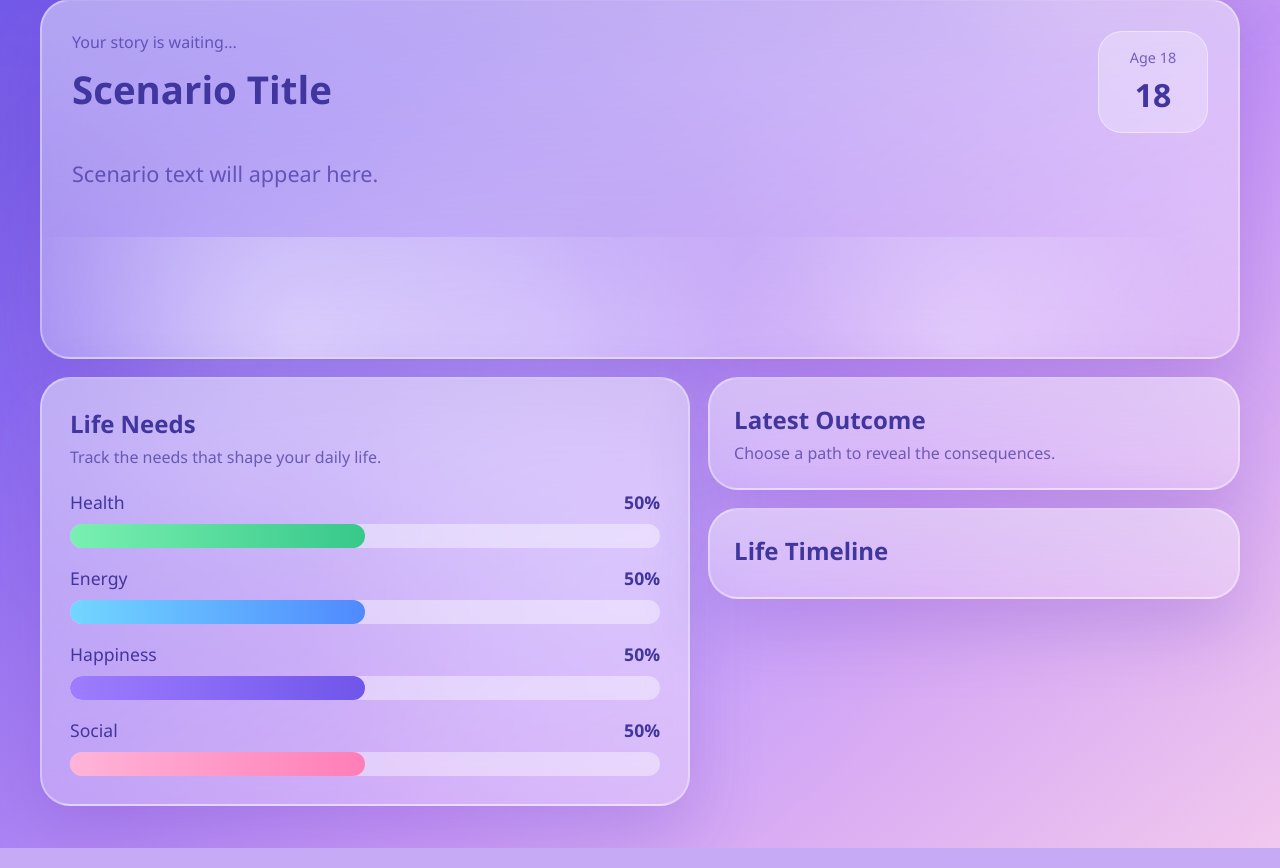
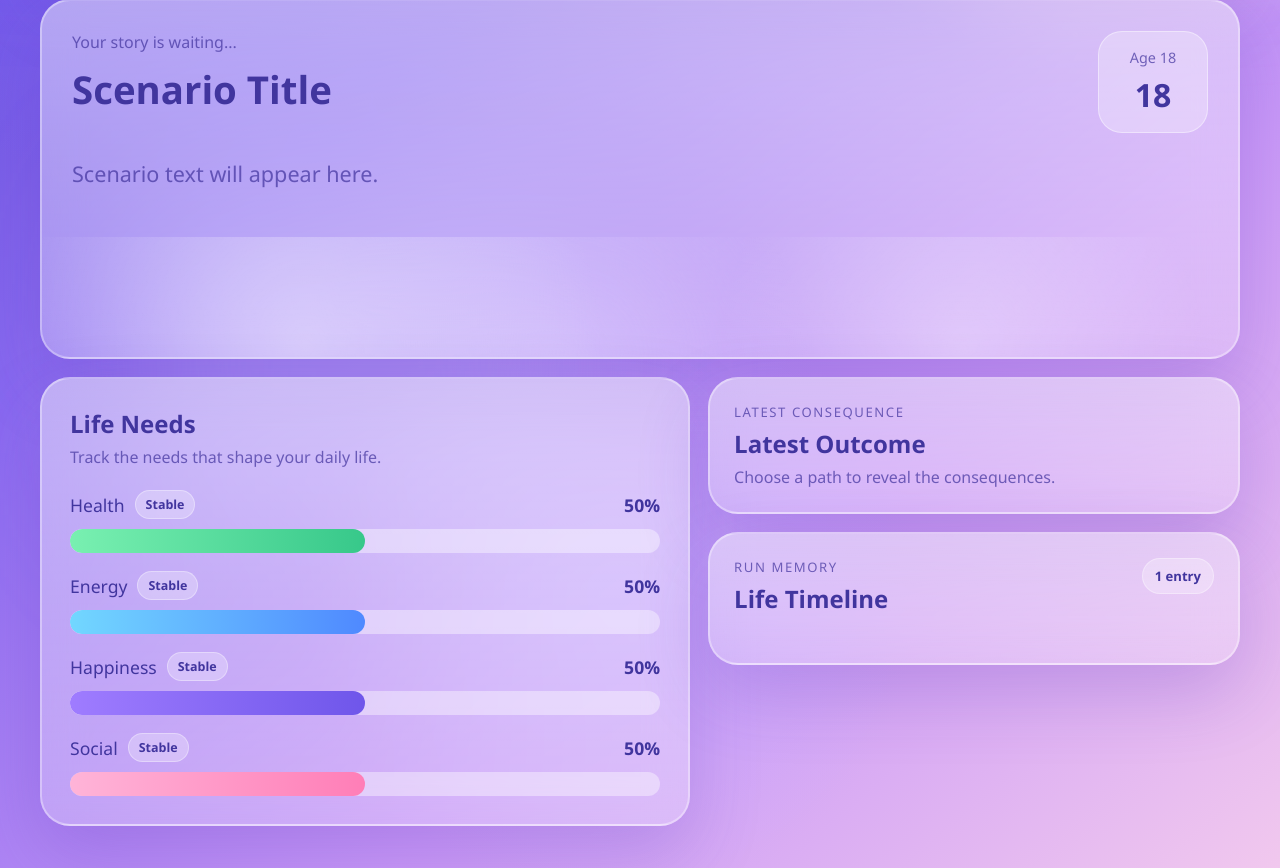
Before and after one commit to Laugerr/Moira-AI, a Flask app: page / in a window 1280 px wide. Shown: the part 381-1249 px from the top of the page. Run offline with Flask 3, Linux system fonts and the light colour scheme.

Commit message:
✨ Polish v0.2.0 UI clarity and run feedback

```diff
--- a/static/script.js
+++ b/static/script.js
@@ -33,6 +33,11 @@ const healthStat = document.getElementById("health-stat");
 const energyStat = document.getElementById("energy-stat");
 const happinessStat = document.getElementById("happiness-stat");
 const socialStat = document.getElementById("social-stat");
+const healthState = document.getElementById("health-state");
+const energyState = document.getElementById("energy-state");
+const happinessState = document.getElementById("happiness-state");
+const socialState = document.getElementById("social-state");
+const historyCount = document.getElementById("history-count");
 
 const healthBar = document.getElementById("health-bar");
 const energyBar = document.getElementById("energy-bar");
@@ -47,6 +52,28 @@ const profileOrigin = document.getElementById("profile-origin");
 const profileSummary = document.getElementById("profile-summary");
 const profileAgeBadge = document.getElementById("profile-age-badge");
 
+function getNeedState(value) {
+  if (value <= 20) {
+    return { label: "Critical", tone: "critical" };
+  }
+
+  if (value <= 40) {
+    return { label: "Low", tone: "low" };
+  }
+
+  if (value >= 75) {
+    return { label: "Strong", tone: "strong" };
+  }
+
+  return { label: "Stable", tone: "stable" };
+}
+
+function applyNeedState(element, value) {
+  const state = getNeedState(value);
+  element.textContent = state.label;
+  element.className = `stat-state ${state.tone}`;
+}
+
 function updateStatsUI(stats) {
   ageStat.textContent = stats.age;
   moneyStat.textContent = `$${Number(stats.money).toLocaleString()}`;
@@ -59,6 +86,11 @@ function updateStatsUI(stats) {
   energyBar.style.width = `${stats.energy}%`;
   happinessBar.style.width = `${stats.happiness}%`;
   socialBar.style.width = `${stats.social}%`;
+
+  applyNeedState(healthState, stats.health);
+  applyNeedState(energyState, stats.energy);
+  applyNeedState(happinessState, stats.happiness);
+  applyNeedState(socialState, stats.social);
 }
 
 function renderProfile(profile) {
@@ -98,8 +130,14 @@ function renderScenario(scenario) {
 
 function renderHistory(history) {
   historyList.innerHTML = "";
+  historyCount.textContent = `${history.length} ${history.length === 1 ? "entry" : "entries"}`;
 
   const reversedHistory = [...history].reverse();
+
+  if (!reversedHistory.length) {
+    historyList.innerHTML = '<div class="history-empty">No major life events have been recorded yet.</div>';
+    return;
+  }
 
   reversedHistory.forEach((entry) => {
     const item = document.createElement("div");
--- a/static/style.css
+++ b/static/style.css
@@ -412,6 +412,33 @@ body {
   margin-bottom: 6px;
 }
 
+.card-kicker {
+  color: var(--text-soft);
+  font-size: 0.82rem;
+  text-transform: uppercase;
+  letter-spacing: 0.12em;
+  margin-bottom: 6px;
+}
+
+.card-header {
+  display: flex;
+  justify-content: space-between;
+  gap: 16px;
+  align-items: start;
+  margin-bottom: 18px;
+}
+
+.history-count {
+  white-space: nowrap;
+  padding: 8px 12px;
+  border-radius: 999px;
+  background: rgba(255, 255, 255, 0.28);
+  border: 1px solid rgba(255, 255, 255, 0.34);
+  color: var(--text-dark);
+  font-size: 0.82rem;
+  font-weight: 700;
+}
+
 .status-header p,
 .result-card p,
 .history-item p {
@@ -431,13 +458,50 @@ body {
 .stat-row-label {
   display: flex;
   justify-content: space-between;
+  align-items: center;
   gap: 12px;
   color: var(--text-dark);
   font-size: 1.1rem;
 }
 
+.stat-row-meta {
+  display: flex;
+  align-items: center;
+  gap: 10px;
+}
+
 .stat-row-label strong {
   font-weight: 800;
+}
+
+.stat-state {
+  padding: 5px 10px;
+  border-radius: 999px;
+  font-size: 0.78rem;
+  font-weight: 700;
+  background: rgba(255, 255, 255, 0.28);
+  border: 1px solid rgba(255, 255, 255, 0.34);
+  color: var(--text-dark);
+}
+
+.stat-state.critical {
+  background: rgba(255, 112, 157, 0.22);
+  color: #8b2850;
+}
+
+.stat-state.low {
+  background: rgba(255, 193, 108, 0.24);
+  color: #8d5c12;
+}
+
+.stat-state.stable {
+  background: rgba(255, 255, 255, 0.28);
+  color: var(--text-dark);
+}
+
+.stat-state.strong {
+  background: rgba(121, 240, 177, 0.24);
+  color: #1f7d53;
 }
 
 .stat-track {
@@ -493,6 +557,15 @@ body {
   border-radius: 20px;
   background: rgba(255, 255, 255, 0.34);
   border: 1px solid rgba(255, 255, 255, 0.32);
+}
+
+.history-empty {
+  padding: 16px;
+  border-radius: 20px;
+  background: rgba(255, 255, 255, 0.26);
+  border: 1px dashed rgba(255, 255, 255, 0.36);
+  color: var(--text-soft);
+  line-height: 1.6;
 }
 
 .history-age {
@@ -569,6 +642,13 @@ body {
     margin: 0 auto;
   }
 
+  .card-header,
+  .stat-row-label,
+  .stat-row-meta {
+    flex-direction: column;
+    align-items: flex-start;
+  }
+
   .scenario-text,
   .choices-container {
     max-width: 100%;
--- a/templates/index.html
+++ b/templates/index.html
@@ -90,7 +90,10 @@
             <div class="stat-rows">
               <div class="stat-row">
                 <div class="stat-row-label">
-                  <span>Health</span>
+                  <div class="stat-row-meta">
+                    <span>Health</span>
+                    <span id="health-state" class="stat-state">Stable</span>
+                  </div>
                   <strong id="health-stat">50%</strong>
                 </div>
                 <div class="stat-track">
@@ -100,7 +103,10 @@
 
               <div class="stat-row">
                 <div class="stat-row-label">
-                  <span>Energy</span>
+                  <div class="stat-row-meta">
+                    <span>Energy</span>
+                    <span id="energy-state" class="stat-state">Stable</span>
+                  </div>
                   <strong id="energy-stat">50%</strong>
                 </div>
                 <div class="stat-track">
@@ -110,7 +116,10 @@
 
               <div class="stat-row">
                 <div class="stat-row-label">
-                  <span>Happiness</span>
+                  <div class="stat-row-meta">
+                    <span>Happiness</span>
+                    <span id="happiness-state" class="stat-state">Stable</span>
+                  </div>
                   <strong id="happiness-stat">50%</strong>
                 </div>
                 <div class="stat-track">
@@ -120,7 +129,10 @@
 
               <div class="stat-row">
                 <div class="stat-row-label">
-                  <span>Social</span>
+                  <div class="stat-row-meta">
+                    <span>Social</span>
+                    <span id="social-state" class="stat-state">Stable</span>
+                  </div>
                   <strong id="social-stat">50%</strong>
                 </div>
                 <div class="stat-track">
@@ -132,12 +144,19 @@
 
           <div class="side-stack">
             <div class="result-card">
+              <p class="card-kicker">Latest Consequence</p>
               <h3>Latest Outcome</h3>
               <p id="result-text">Choose a path to reveal the consequences.</p>
             </div>
 
             <aside class="history-card">
-              <h3>Life Timeline</h3>
+              <div class="card-header">
+                <div>
+                  <p class="card-kicker">Run Memory</p>
+                  <h3>Life Timeline</h3>
+                </div>
+                <span id="history-count" class="history-count">1 entry</span>
+              </div>
               <div id="history-list" class="history-list"></div>
             </aside>
           </div>
```
Also changed, not shown: data/scenarios.json (+37 -37 lines).
